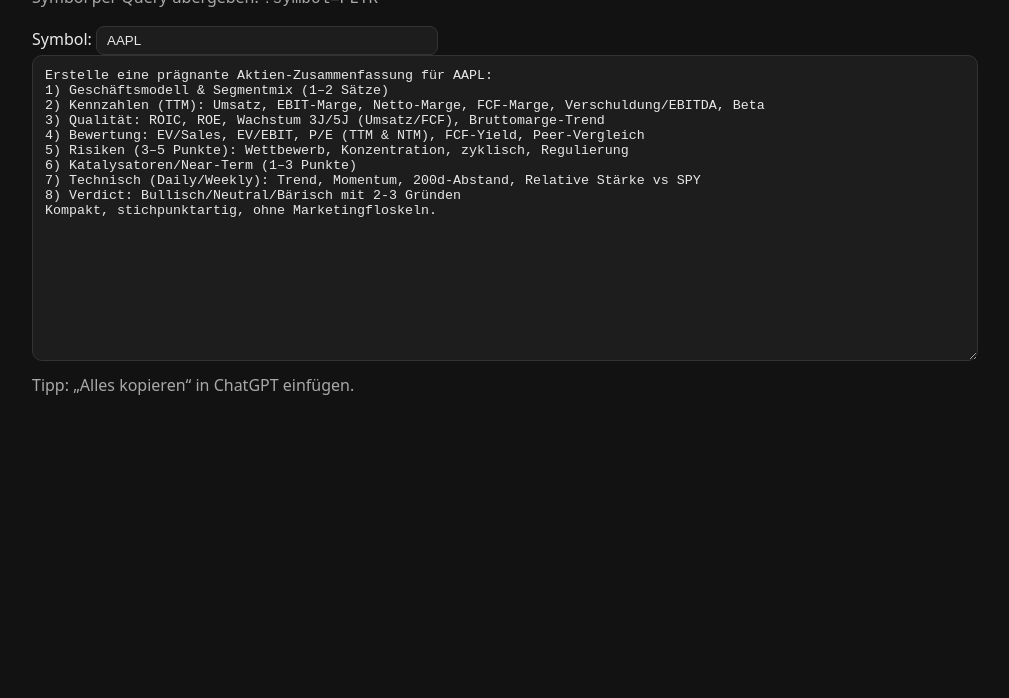
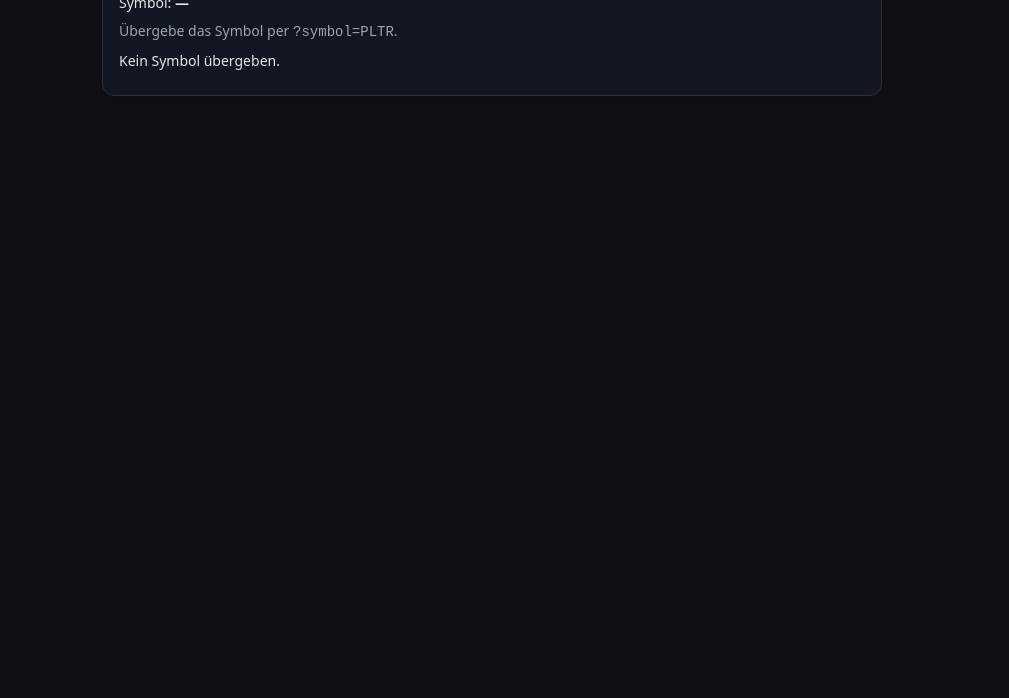
Before and after one commit to eugenferber616-design/Analyse-Pro, a plain HTML site: page site/summary.html in a window 1280 px wide. Shown: the part 102-800 px from the top of the page, without its empty margins (148-1157 px from the left). Drawn offline with Linux system fonts and the light colour scheme.

Commit message:
Update summary.html

```diff
--- a/site/summary.html
+++ b/site/summary.html
@@ -1,37 +1,31 @@
 <!doctype html>
+<html lang="de">
 <meta charset="utf-8">
-<title>Equity Summary Prompter</title>
+<meta name="viewport" content="width=device-width,initial-scale=1">
+<title>Prompter Summary</title>
 <style>
-  body{font:16px/1.35 system-ui,Segoe UI,Arial;color:#e8e8e8;background:#121212;margin:24px}
-  textarea{width:100%;min-height:280px;background:#1d1d1d;color:#e8e8e8;border:1px solid #333;border-radius:10px;padding:12px}
-  .row{max-width:920px;margin:auto}
-  .hint{opacity:.7;margin:.5rem 0 1rem}
-  input{width:320px;padding:6px 10px;border-radius:8px;border:1px solid #333;background:#1d1d1d;color:#e8e8e8}
+  body{margin:0;background:#0f1116;color:#e6e6e6;font:14px/1.45 system-ui,Segoe UI,Roboto,Arial}
+  .wrap{max-width:780px;margin:28px auto;padding:16px}
+  .card{border:1px solid #2a2f3a;border-radius:12px;padding:16px;background:#121622;box-shadow:0 4px 16px rgba(0,0,0,.25)}
+  h1{font-size:18px;margin:0 0 8px}
+  .muted{color:#9aa4b2}
+  .row{margin:8px 0}
+  a{color:#8ab4ff;text-decoration:none}
 </style>
-<div class="row">
-  <h1>Equity-Summary Prompt</h1>
-  <div class="hint">Symbol per Query übergeben: <code>?symbol=PLTR</code></div>
-  <label>Symbol:&nbsp;<input id="sym" value=""></label>
-  <textarea id="out"></textarea>
-  <p class="hint">Tipp: „Alles kopieren“ in ChatGPT einfügen.</p>
+<div class="wrap">
+  <div class="card">
+    <h1>Prompter – Summary</h1>
+    <div class="row">Symbol: <b id="sym">—</b></div>
+    <div class="row muted">Übergebe das Symbol per <code>?symbol=PLTR</code>.</div>
+    <div class="row" id="tip"></div>
+  </div>
 </div>
 <script>
-const q = new URLSearchParams(location.search);
-const def = (q.get('symbol')||'AAPL').toUpperCase();
-document.getElementById('sym').value = def;
-function build(sym){
-return `Erstelle eine prägnante Aktien-Zusammenfassung für ${sym}:
-1) Geschäftsmodell & Segmentmix (1–2 Sätze)
-2) Kennzahlen (TTM): Umsatz, EBIT-Marge, Netto-Marge, FCF-Marge, Verschuldung/EBITDA, Beta
-3) Qualität: ROIC, ROE, Wachstum 3J/5J (Umsatz/FCF), Bruttomarge-Trend
-4) Bewertung: EV/Sales, EV/EBIT, P/E (TTM & NTM), FCF-Yield, Peer-Vergleich
-5) Risiken (3–5 Punkte): Wettbewerb, Konzentration, zyklisch, Regulierung
-6) Katalysatoren/Near-Term (1–3 Punkte)
-7) Technisch (Daily/Weekly): Trend, Momentum, 200d-Abstand, Relative Stärke vs SPY
-8) Verdict: Bullisch/Neutral/Bärisch mit 2-3 Gründen
-Kompakt, stichpunktartig, ohne Marketingfloskeln.`;
-}
-const out = document.getElementById('out');
-out.value = build(def);
-document.getElementById('sym').addEventListener('input', e => out.value = build(e.target.value.toUpperCase()));
+  const p=new URLSearchParams(location.search), s=(p.get('symbol')||'').trim().toUpperCase();
+  document.getElementById('sym').textContent = s || '—';
+  document.getElementById('tip').innerHTML = s
+    ? `Beispiel-Links: <a target="_blank" href="https://www.gurufocus.com/stock/${s}/summary">GuruFocus</a>  ·
+       <a target="_blank" href="https://www.zacks.com/stock/quote/${s}">Zacks</a>`
+    : 'Kein Symbol übergeben.';
 </script>
+</html>
```
